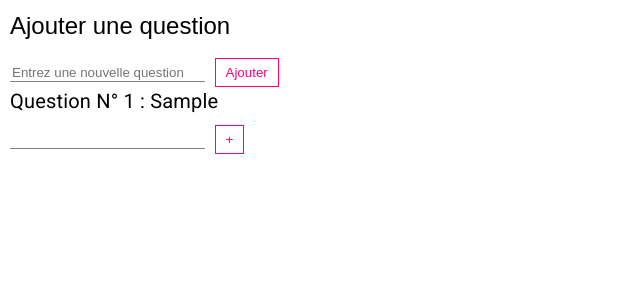
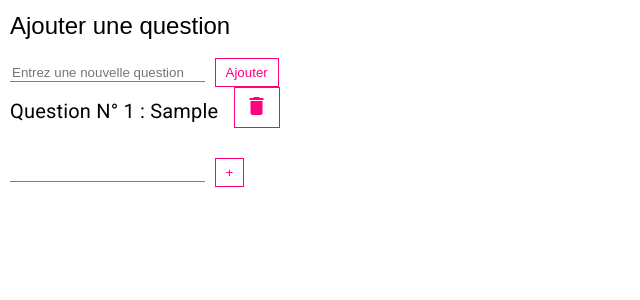
Before and after one commit to Mouad-Elkbabty2/Miahoot-Kahoot-Clone-, an Angular app: page /new-miahoot in a window 1280 px wide. Both pictures are taken after typing "Sample" into the empty fields and a click on the button "Ajouter". Shown: the top 300 px of the page, without its empty margins (0-640 px from the left). Built offline with nearby package versions, Linux system fonts and the light colour scheme.

Commit message:
deleteQuestRep new miahoot

```diff
--- a/src/app/new-miahoot/new-miahoot.component.html
+++ b/src/app/new-miahoot/new-miahoot.component.html
@@ -19,15 +19,19 @@
 
   <ul>
     <li *ngFor="let questRep of questRep; let i = index">
-      <h3>Question N° {{i+1}} : {{ questRep.question }}</h3>
+      <h3>Question N° {{i+1}} : {{ questRep.question }} <button (click)="supprimeQuest(i)"><mat-icon >delete</mat-icon></button> </h3>
+      <br>
       <input type="text" id="réponses-{{i}}" name="réponses-{{i}}" [(ngModel)]="newReponses[i]" />
       <button type="button" (click)="ajouteRep(i)">+</button>
       <ul>
-        <li *ngFor="let reponse of questRep.reponses; let j = index">
-          {{ reponse }} <input type="checkbox" id="correcte-{{i}}-{{j}}" name="correcte-{{i}}-{{j}}"
-            [(ngModel)]="questRep.estCorrecte[j]" />
-        </li>
-        <input *ngIf="editable" type="text">
+        <ng-container *ngIf="editable==false">
+          <li *ngFor="let reponse of questRep.reponses; let j = index">
+            <button (click)="supprimeRep(i,j)"><mat-icon >delete</mat-icon></button>
+            {{ reponse }}
+            <input placeholder="Entrez une nouvelle réponse" type="checkbox" id="correcte-{{i}}-{{j}}"
+            name="correcte-{{i}}-{{j}}" [(ngModel)]="questRep.estCorrecte[j]" />
+          </li>
+        </ng-container>
       </ul>
     </li>
   </ul>
--- a/src/app/new-miahoot/new-miahoot.component.ts
+++ b/src/app/new-miahoot/new-miahoot.component.ts
@@ -1,4 +1,4 @@
-import { Component } from '@angular/core';
+import { Component, ElementRef, HostListener } from '@angular/core';
 
 interface QuestionReponses {
   question: string;
@@ -18,6 +18,7 @@ export class NewMiahootComponent {
   newCorrect: boolean[] = [];
   editable = false;
 
+  constructor(private elementRef: ElementRef){}
   onSubmit() {
     // Vérifier si la nouvelle question n'est pas vide (après avoir enlevé les espaces blancs)
     if (this.newQuestion.trim()) {
@@ -41,4 +42,11 @@ export class NewMiahootComponent {
     }
   }
 
+  supprimeQuest(i:number){
+    this.questRep.splice(i,1);
+  }
+
+  supprimeRep(i:number,j:number){
+    this.questRep[i].reponses.splice(j,1);
+  }
 }
```
